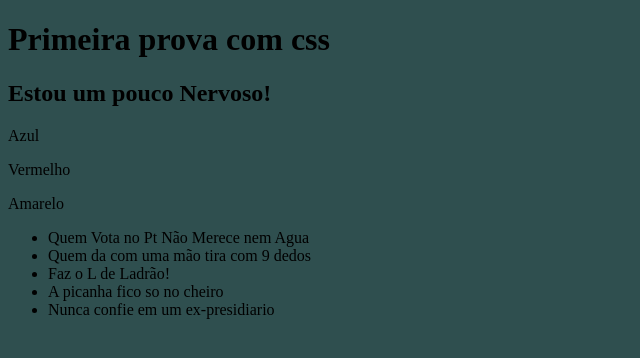
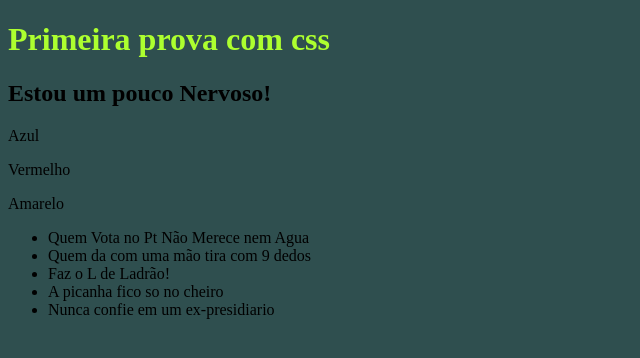
Before and after one commit to zidanenoauge-rgb/prova-html-css-FellipeBryan, a plain HTML site: page index.html in a window 1280 px wide. Shown: the whole page, without its empty margins (0-640 px from the left). Drawn offline with Linux system fonts and the light colour scheme.

Commit message:
Mudei a cor do meu titulo principal no css

```diff
--- a/style.css
+++ b/style.css
@@ -1,3 +1,6 @@
 body{
     background-color: darkslategray;
 }
+h1{
+    color: greenyellow;
+}
```
